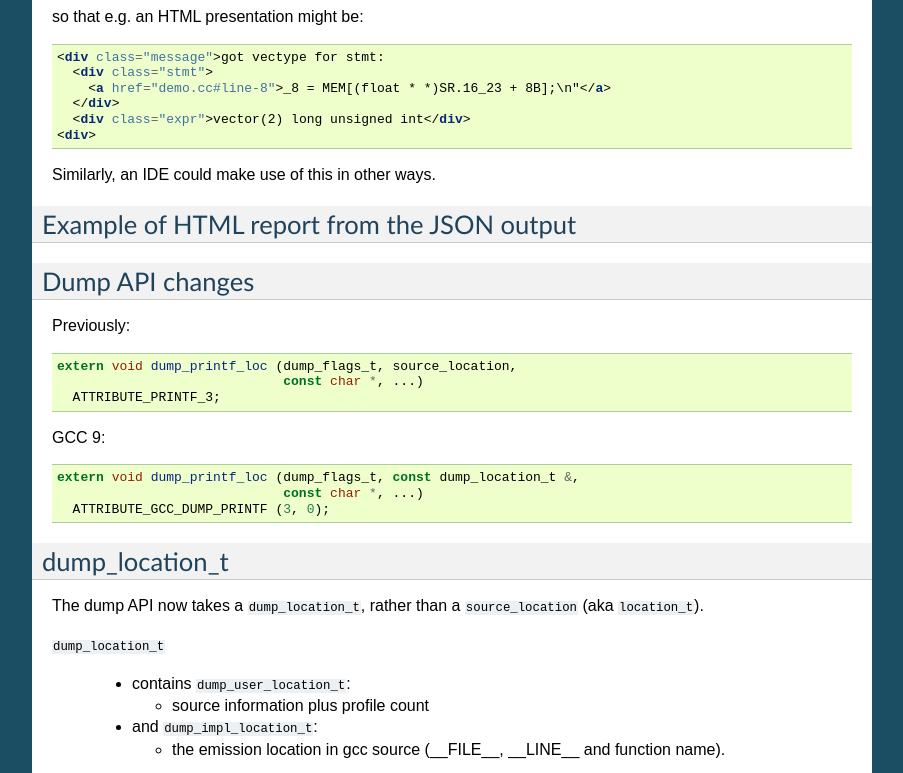
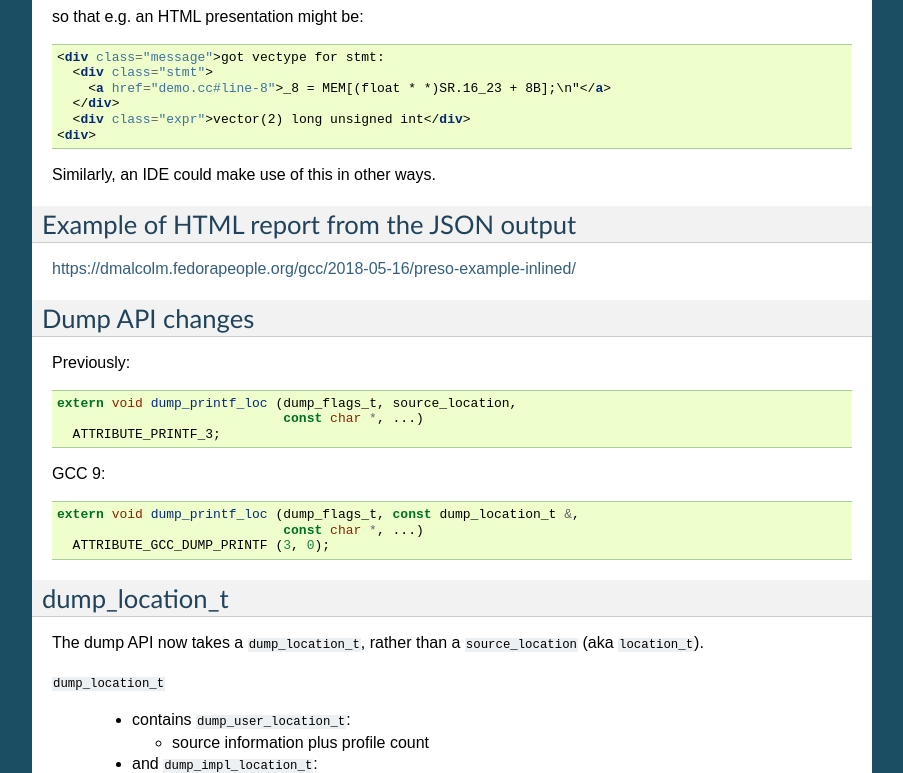
Before and after one commit to davidmalcolm/2018-cauldron-talk, a Sphinx documentation site: the page built from source/index.rst, in a window 1280 px wide and 900 px high, scrolled down 10364 px, cut to the strip 0-773 px from the top of the window. Shown: the whole strip, without its empty margins (198-1101 px from the left). Built offline with Sphinx 7.4.7, drawn with Linux system fonts in a browser that asks for light colours; formulas are drawn with MathJax 3; some of the changed lines change nothing that is shown.

Commit message:
Add URL for HTML report

```diff
--- a/source/index.rst
+++ b/source/index.rst
@@ -669,6 +669,8 @@ Similarly, an IDE could make use of this in other ways.
 
 Example of HTML report from the JSON output
 ===========================================
+
+https://dmalcolm.fedorapeople.org/gcc/2018-05-16/preso-example-inlined/
 
 Dump API changes
 ================
```
